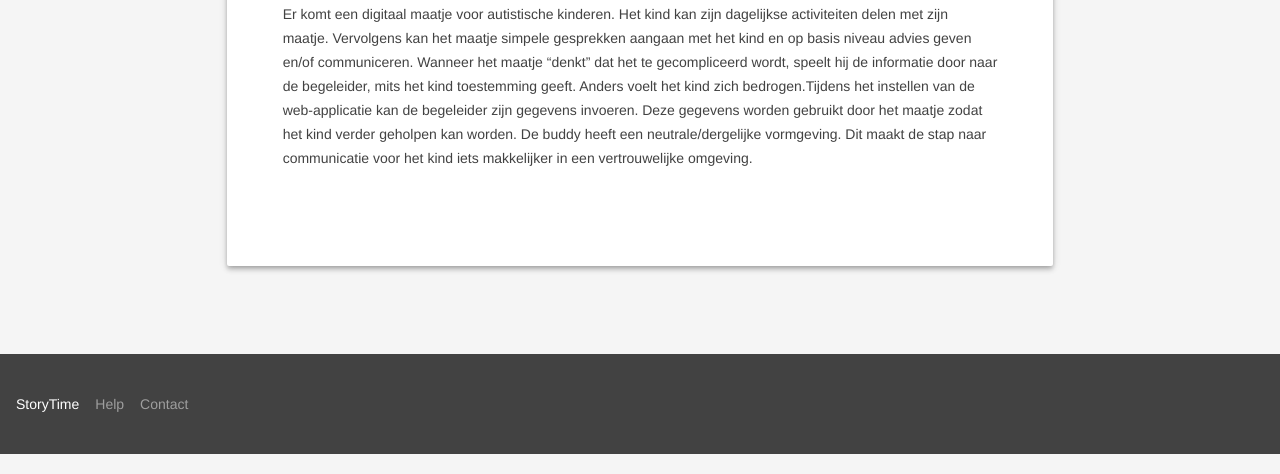
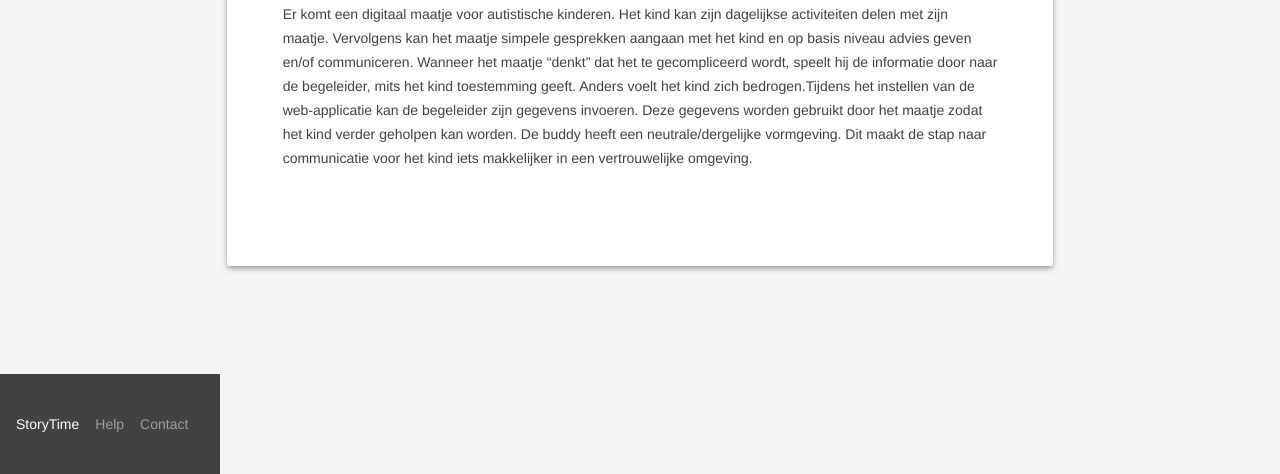
Before and after one commit to klaaz0r/storytime-frontend, a website: page source/index.html in a window 1280 px wide. Shown: the part 326-800 px from the top of the page. Drawn offline with nearby package versions, Linux system fonts and the light colour scheme; some packages are replaced by stand-ins of ours; files that its build step writes are made by us from their sources.

Commit message:
fixed footer for nick

```diff
--- a/source/assets/scss/main.scss
+++ b/source/assets/scss/main.scss
@@ -50,3 +50,8 @@ body {
 .st-footer .mdl-mini-footer--link-list a {
   font-size: 13px;
 }
+
+.fixed-bottem {
+  position: fixed;
+  bottom: 0;
+}
--- a/source/index.html
+++ b/source/index.html
@@ -85,7 +85,7 @@
 
         <!-- loading footer-->
 
-        <footer class="mdl-mini-footer">
+        <footer class="mdl-mini-footer fixed-bottem">
           <div class="mdl-mini-footer__left-section">
             <div class="mdl-logo">StoryTime</div>
             <ul class="mdl-mini-footer__link-list">
```
Also changed, not shown: public/assets/css/main.css.
